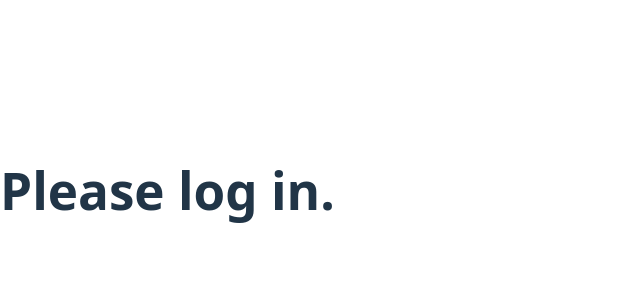
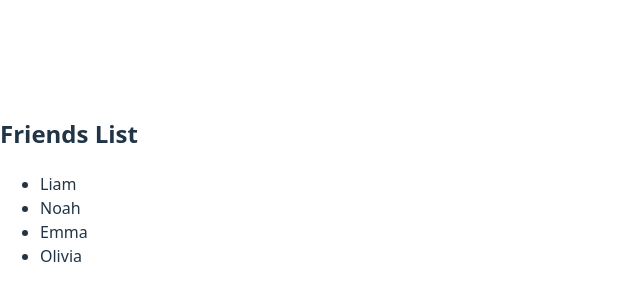
Before and after one commit to Ashken-Soriano/appdev1, a React (Vite) app in the folder react-describing-ui/: page / in a window 1280 px wide. Shown: the part 210-510 px from the top of the page, without its empty margins (0-640 px from the left). Built offline with nearby package versions, Linux system fonts and the light colour scheme.

Commit message:
Done with how to render multiple components at a time

```diff
--- a/react-describing-ui/src/App.jsx
+++ b/react-describing-ui/src/App.jsx
@@ -1,9 +1,18 @@
+function Friend({ name }) {
+  return <li>{name}</li>;
+}
+
 export default function App() {
-  const isLoggedIn = false;
+  const friends = ["Liam", "Noah", "Emma", "Olivia"];
 
   return (
     <div>
-      {isLoggedIn ? <h1>Welcome back!</h1> : <h1>Please log in.</h1>}
+      <h2>Friends List</h2>
+      <ul>
+        {friends.map((friend) => (
+          <Friend key={friend} name={friend} />
+        ))}
+      </ul>
     </div>
   );
 }
```
